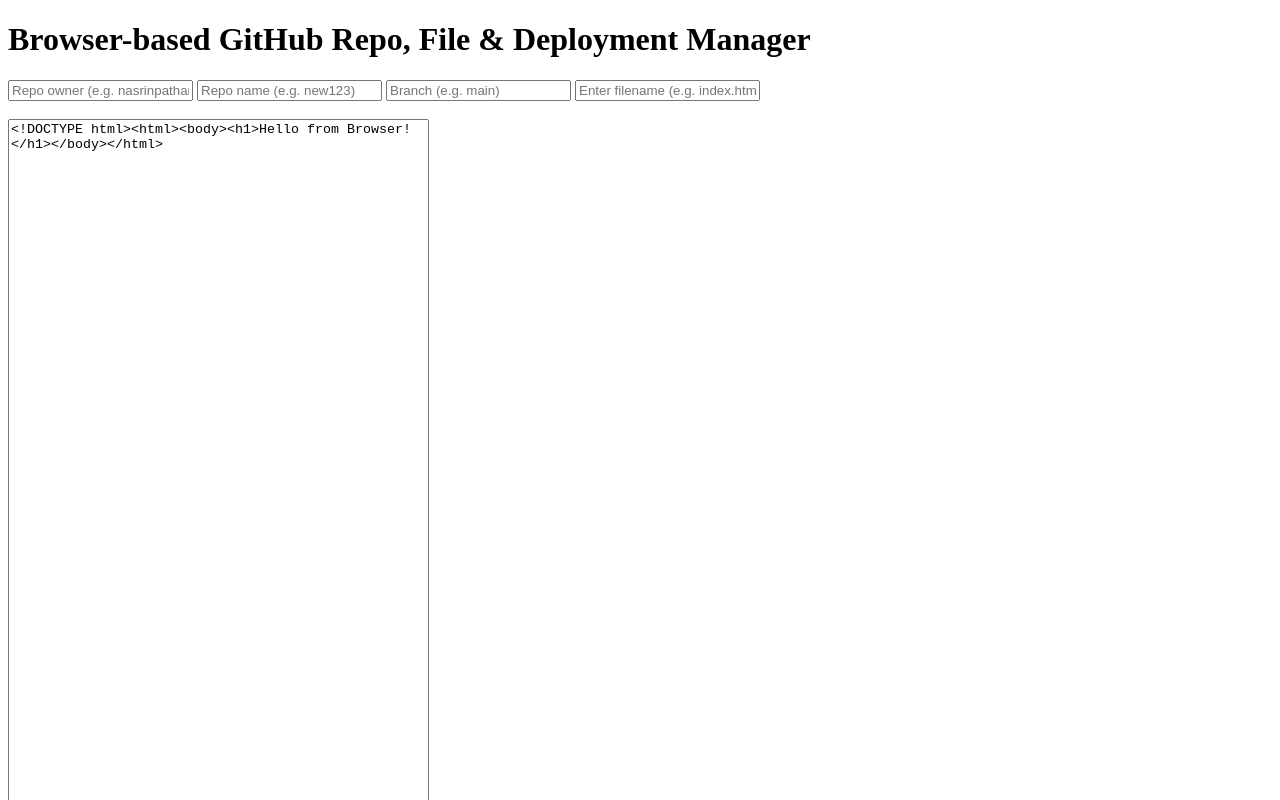
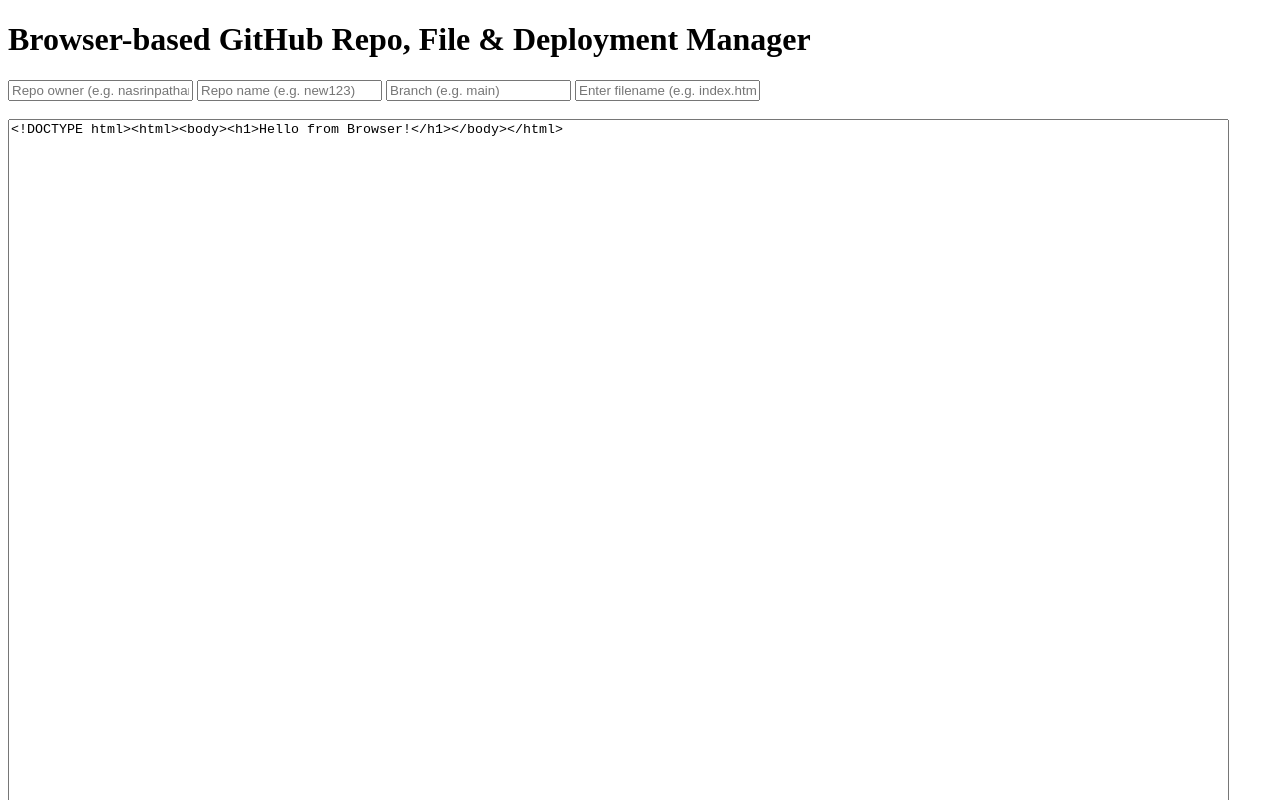
Before and after one commit to nasrinpathan/new_try1, a plain HTML site: page index.html in a window 1280 px wide. Shown: the top 800 px of the page. Drawn offline with Linux system fonts and the light colour scheme.

Commit message:
Update index.html

```diff
--- a/index.html
+++ b/index.html
@@ -14,7 +14,7 @@
   <br><br>
 
   <!-- Editor -->
-  <textarea id="editor" rows="500" cols="50">
+  <textarea id="editor" rows="100" cols="150">
 <!DOCTYPE html><html><body><h1>Hello from Browser!</h1></body></html>
   </textarea>
   <br>
```
